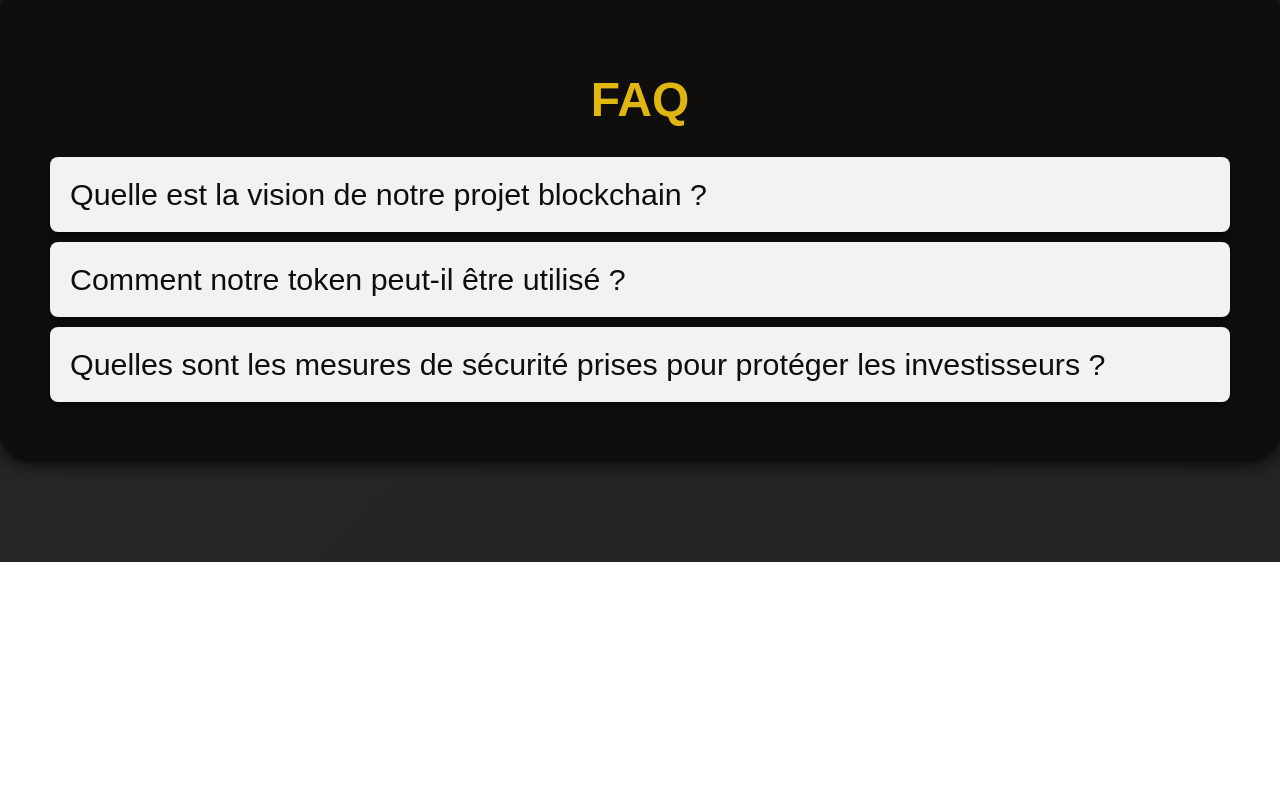
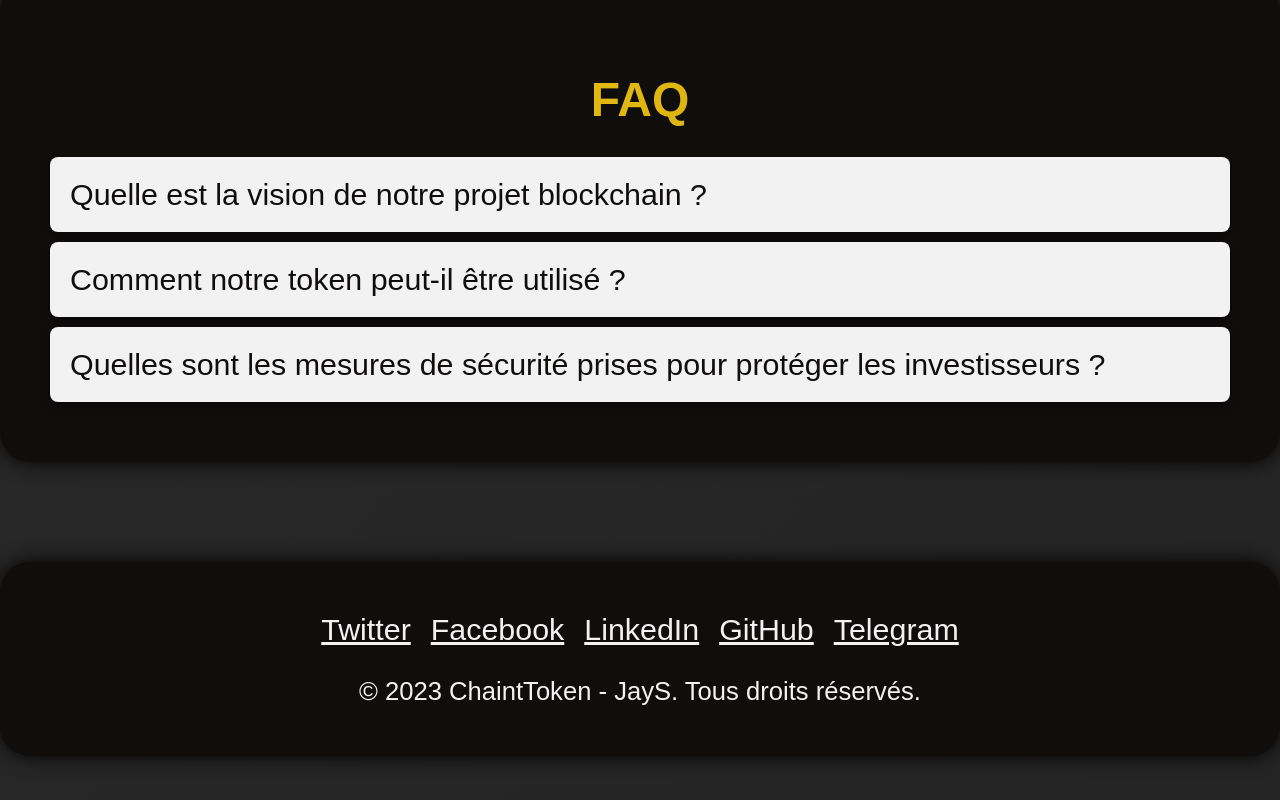
Before and after one commit to JayAlls/crypto_landing_page, a Next.js app: page / in a window 1280 px wide. Shown: the part 4579-5379 px from the top of the page. Before the commit the page ends 5141 px from the top, so only its background shows below. Built offline with nearby package versions, Linux system fonts and the light colour scheme.

Commit message:
Footer Added

```diff
--- a/package.json
+++ b/package.json
@@ -12,6 +12,7 @@
     "next": "14.0.1",
     "react": "^18",
     "react-dom": "^18",
-    "sass": "^1.69.5"
+    "sass": "^1.69.5",
+    "web3": "^4.2.2"
   }
 }
--- /dev/null
+++ b/src/app/component/Footer/Footer.js
@@ -0,0 +1,21 @@
+import React from 'react';
+import styles from './Footer.module.scss';
+
+const Footer = () => {
+  return (
+    <footer className={styles.footer}>
+      <div className={styles.socialLinks}>
+        <a href="#!" className={styles.socialLink}>Twitter</a>
+        <a href="#!" className={styles.socialLink}>Facebook</a>
+        <a href="#!" className={styles.socialLink}>LinkedIn</a>
+        <a href="#!" className={styles.socialLink}>GitHub</a>
+        <a href="#!" className={styles.socialLink}>Telegram</a>
+      </div>
+      <div className={styles.copyRight}>
+        © 2023 ChaintToken - JayS. Tous droits réservés.
+      </div>
+    </footer>
+  );
+};
+
+export default Footer;
--- /dev/null
+++ b/src/app/component/Footer/Footer.module.scss
@@ -0,0 +1,28 @@
+.footer {
+    padding: 50px;
+    background-color: #100D0D;
+    border-radius: 30px;
+    box-shadow: 0px 0px 20px #000;
+    margin: 100px auto;
+    text-align: center;
+    color: #F2F2F2;
+
+    .socialLinks {
+      margin-bottom: 30px;
+
+      .socialLink {
+        margin: 0 10px;
+        font-size: 1.9rem;
+        color: #F2F2F2;
+        transition: color 0.3s;
+
+        &:hover {
+          color: #ffcc00;
+        }
+      }
+    }
+
+    .copyRight {
+      font-size: 1.6rem;
+    }
+  }
--- a/src/app/component/Header/Header.js
+++ b/src/app/component/Header/Header.js
@@ -1,11 +1,57 @@
-'use clients'
+'use client'
+import React, { useState, useEffect } from 'react';
+import Web3 from 'web3';
 import styles from './Header.module.scss';
 
 const Header = () => {
+  const [userAddress, setUserAddress] = useState('');
+
+  useEffect(() => {
+    // Cette fonction sera appelée après le chargement du composant
+    const checkIfWalletIsConnected = async () => {
+      if (typeof window.ethereum !== 'undefined') {
+        try {
+          const web3 = new Web3(window.ethereum);
+          const accounts = await web3.eth.getAccounts();
+          if (accounts.length > 0) {
+            setUserAddress(accounts[0]);
+          }
+        } catch (error) {
+          console.error('Erreur lors de la vérification du wallet :', error);
+        }
+      }
+    };
+
+    checkIfWalletIsConnected();
+  }, []);
+
+  async function connectWallet() {
+    if (typeof window !== 'undefined' && typeof window.ethereum !== 'undefined') {
+      try {
+        const web3 = new Web3(window.ethereum);
+        // Demande à MetaMask l'autorisation de se connecter
+        const accounts = await window.ethereum.request({ method: 'eth_requestAccounts' });
+        if (accounts.length > 0) {
+          setUserAddress(accounts[0]);
+        }
+      } catch (error) {
+        console.error('Erreur lors de la connexion :', error);
+      }
+    } else {
+      alert('Veuillez installer MetaMask!');
+    }
+  }
+
   return (
     <header className={styles.header}>
-      <img src="C.png" alt="Logo" className={styles.logo} />
-      <button className={styles.ctaButton}>Connect Wallet</button>
+      <img src="/C.png" alt="Logo" className={styles.logo} />
+      {userAddress ? (
+        <span>{userAddress.substring(0, 6)}...{userAddress.substring(userAddress.length - 4)}</span>
+      ) : (
+        <button onClick={connectWallet} className={styles.ctaButton}>
+          Connect Wallet
+        </button>
+      )}
     </header>
   );
 };
--- a/src/app/layout.js
+++ b/src/app/layout.js
@@ -1,5 +1,6 @@
 import './globals.scss'
 import Header from "./component/Header/Header";
+import Footer from './component/Footer/Footer';
 
 
 
@@ -14,6 +15,7 @@ export default function RootLayout({ children }) {
       <body>
         <Header />
         {children}
+        <Footer />
       </body>
     </html>
   )
```
Also changed, not shown: 1 other file (tests, documents, lock files or other folders).
